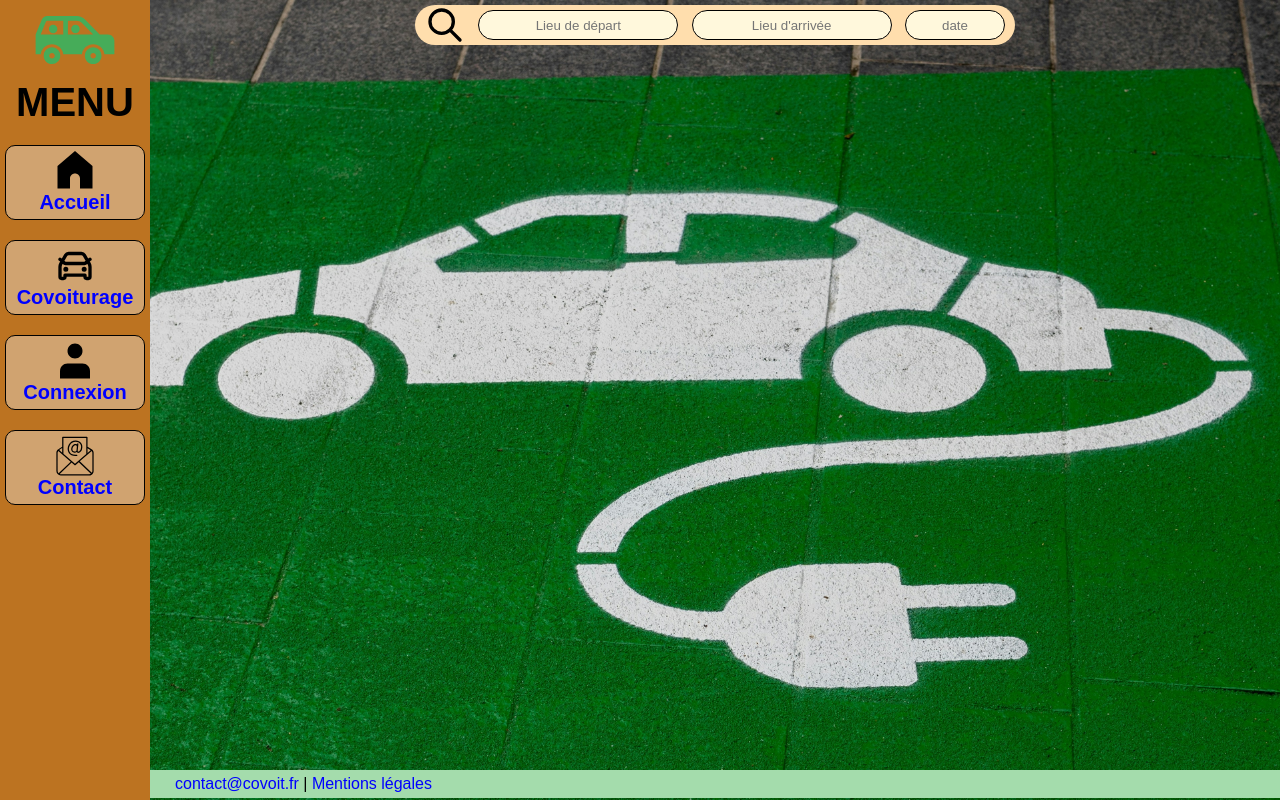
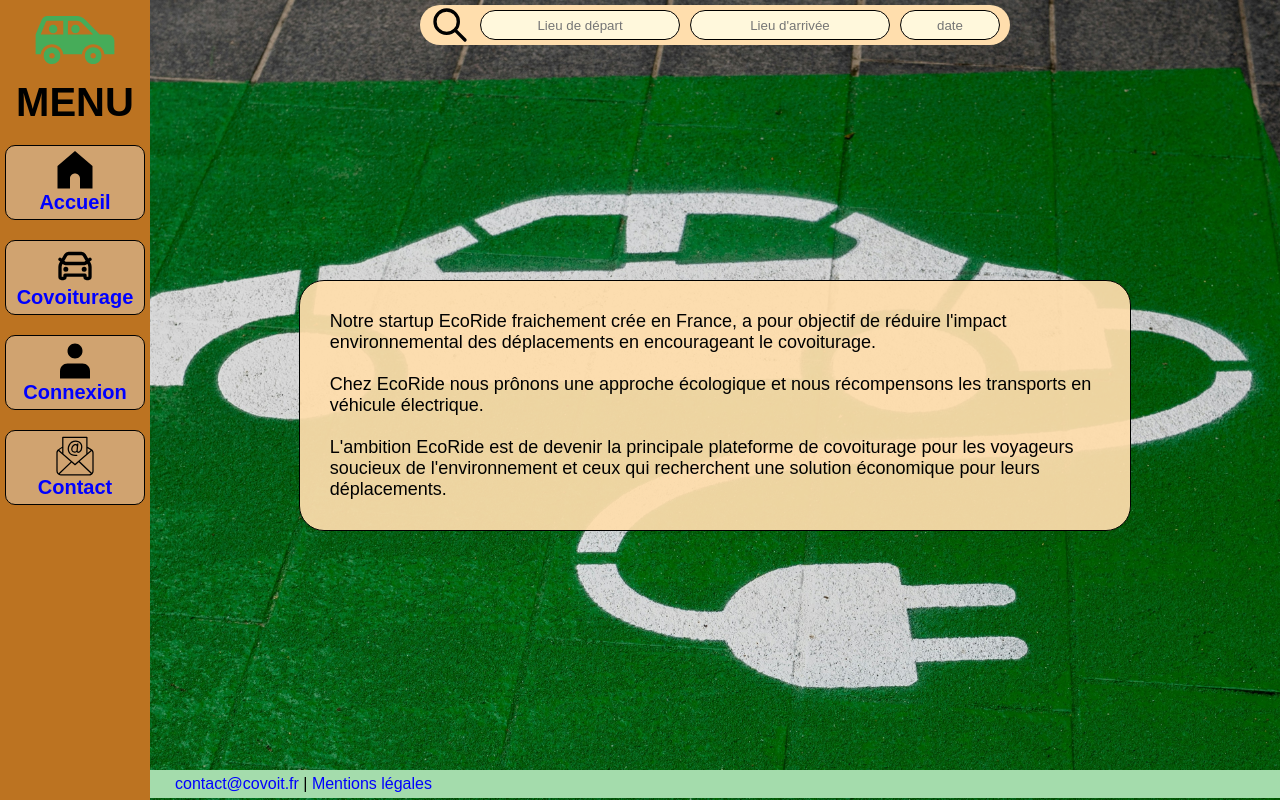
Before and after one commit to Emilien-GIBEAUD/EcoRide, a PHP site: page / in a window 1280 px wide. Run offline with PHP 8.4, Linux system fonts and the light colour scheme.

Commit message:
update on home page

```diff
--- a/Assets/CSS/styles.css
+++ b/Assets/CSS/styles.css
@@ -23,10 +23,6 @@ body{
   background-image: url(../img/michael-marais.jpg);
   background-size: cover;
   background-position: center;
-  /* display: flex;
-  flex-direction: row;
-  flex-wrap: wrap;
-  column-gap: 40px; */
   display: grid;
   grid-template-columns: 150px 1fr;
   grid-template-rows: 1fr 30px;
@@ -98,7 +94,6 @@ main {
   align-items: center;
   gap: 10px;
   padding: 0 10px;
-  width: 600px;
   border-radius: 50px;
   background-color: rgba(255,222,173,1);
 }
@@ -119,15 +114,29 @@ main {
   width: 100px;
 }
 
-/* .presentation {
-  background-color: rgba(255,222,173,1);
-} */
+.home {
+  display: flex;
+  justify-content: center;
+  align-items: center;
+  flex-grow: 2;
+}
+
+.presentation {
+  display: flex;
+  flex-direction: column;
+  padding: 30px;
+  width: 75%;
+  height: fit-content;
+  background-color: rgba(255,222,173,0.93);
+  border: solid thin black;
+  border-radius: 25px;
+  font-size: large;
+}
 /* FIN MAIN ---------------------------------------------------------*/
 
 /* DEBUT FOOTER ---------------------------------------------------------*/
 footer {
   flex-grow: 1;
-  min-width: 800px;
   position: sticky;
   bottom: 0;
   height: fit-content;
--- a/index.html
+++ b/index.html
@@ -53,11 +53,13 @@
         <input type="text" id="date" name="date" placeholder="date" required="required">
       </div>
     </div>
-    <!-- <div class="presentation">
-      <p>Notre startup EcoRide fraichement crée en France, a pour objectif de réduire l'impact environnemental des déplacements en encourageant le covoiturage.</p><br>
-      <p>Chez EcoRide nous prônons une approche écologique et nous récompensons les transports en véhicule électrique.</p><br>
-      <p>L'ambition EcoRide est de devenir la principale plateforme de covoiturage pour les voyageurs soucieux de l'environnement et ceux qui recherchent une solution économique pour leurs déplacements.</p>
-    </div> -->
+    <div class="home">
+      <div class="presentation">
+        <p>Notre startup EcoRide fraichement crée en France, a pour objectif de réduire l'impact environnemental des déplacements en encourageant le covoiturage.</p><br>
+        <p>Chez EcoRide nous prônons une approche écologique et nous récompensons les transports en véhicule électrique.</p><br>
+        <p>L'ambition EcoRide est de devenir la principale plateforme de covoiturage pour les voyageurs soucieux de l'environnement et ceux qui recherchent une solution économique pour leurs déplacements.</p>
+      </div>
+    </div>
   </main>
 
   <footer>
```
